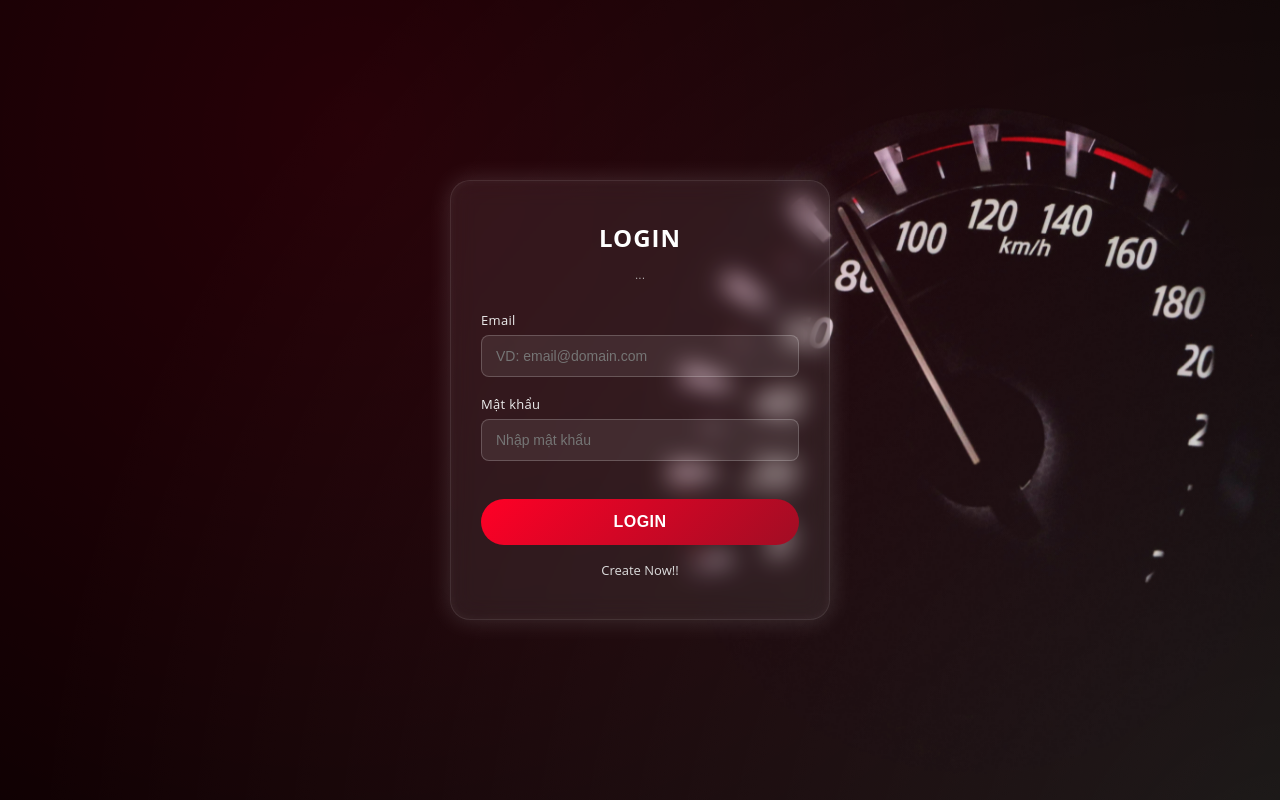
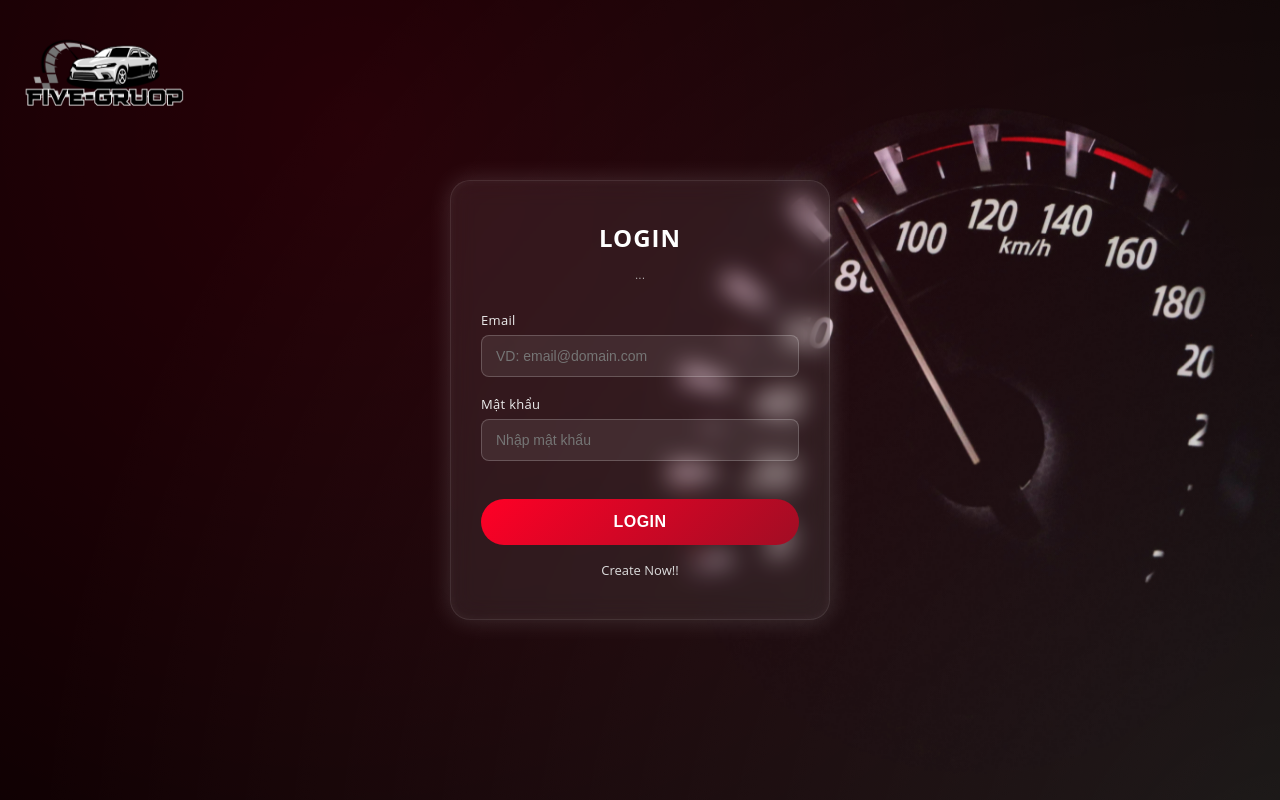
Before and after one commit to Mrlong8/web-project-group-5, a plain HTML site: page LOGIN/login.html in a window 1280 px wide. Drawn offline with Linux system fonts and the light colour scheme.

Commit message:
update 1.16 của Long

```diff
--- a/LOGIN/login.html
+++ b/LOGIN/login.html
@@ -1,13 +1,16 @@
 <!DOCTYPE html>
 <html lang="en">
+
 <head>
     <meta charset="UTF-8">
     <meta name="viewport" content="width=device-width, initial-scale=1.0">
     <link rel="stylesheet" href="./style.css">
     <title>login</title>
 </head>
+
 <body>
     <div class="main">
+        <img src="../IMG/1.png" alt="">
         <form action="" method="POST" class="form" id="form-2">
             <h3 class="heading">LOGIN</h3>
             <p class="desc">...</p>
@@ -32,4 +35,5 @@
     </div>
     <script src="./validate.js"></script>
 </body>
+
 </html>
--- a/LOGIN/style.css
+++ b/LOGIN/style.css
@@ -22,6 +22,17 @@ html {
   position: relative;
   overflow: hidden;
 }
+
+.main img {
+  position: fixed;
+  top: 0;
+  left: 0;
+  width: 200px;
+  height: 170px;
+  object-fit: cover;
+  z-index: 10;
+}
+
 
 /* Hiệu ứng ánh sáng nền động nhẹ */
 .main::before {
```
Also changed, not shown: LOGIN/creatCount.html (+6 -1 lines), LOGIN/json_sv/db.json (+14 -2 lines). Lines whose indentation alone changed are shown as unchanged.
